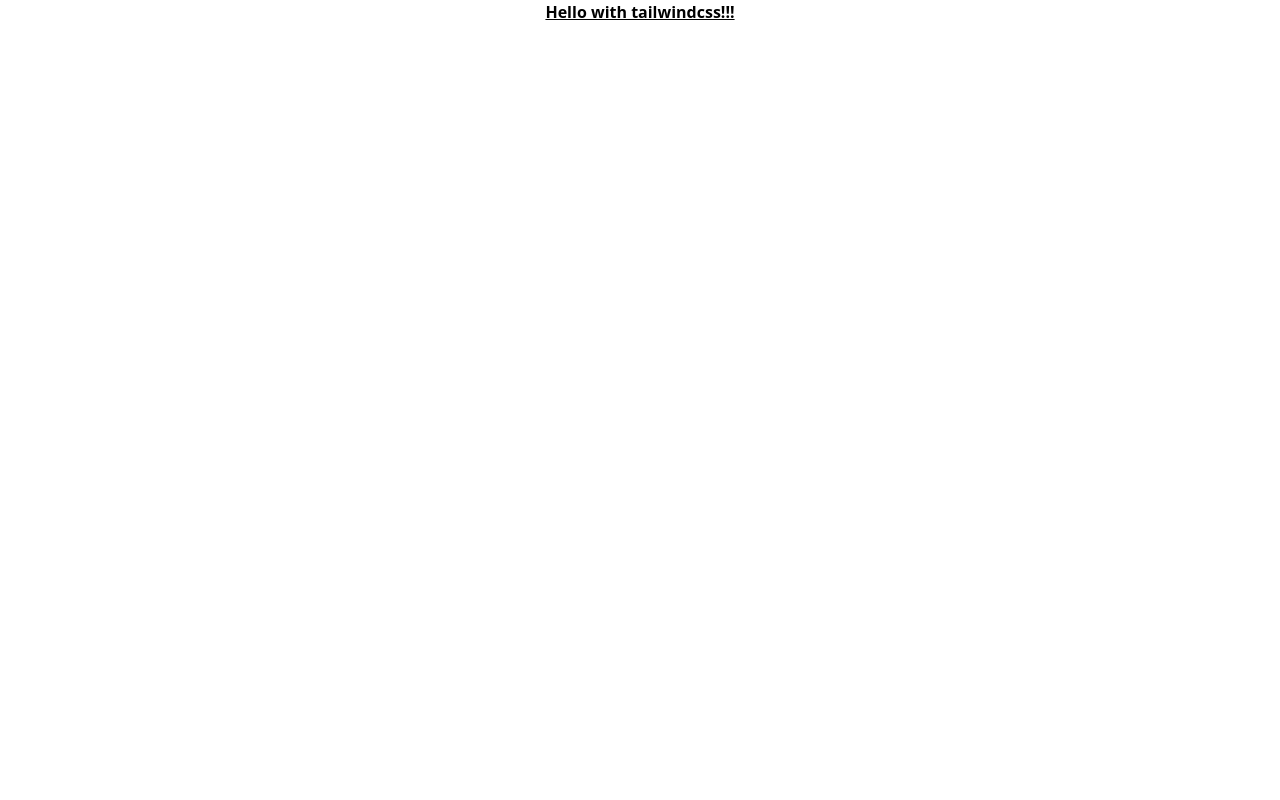
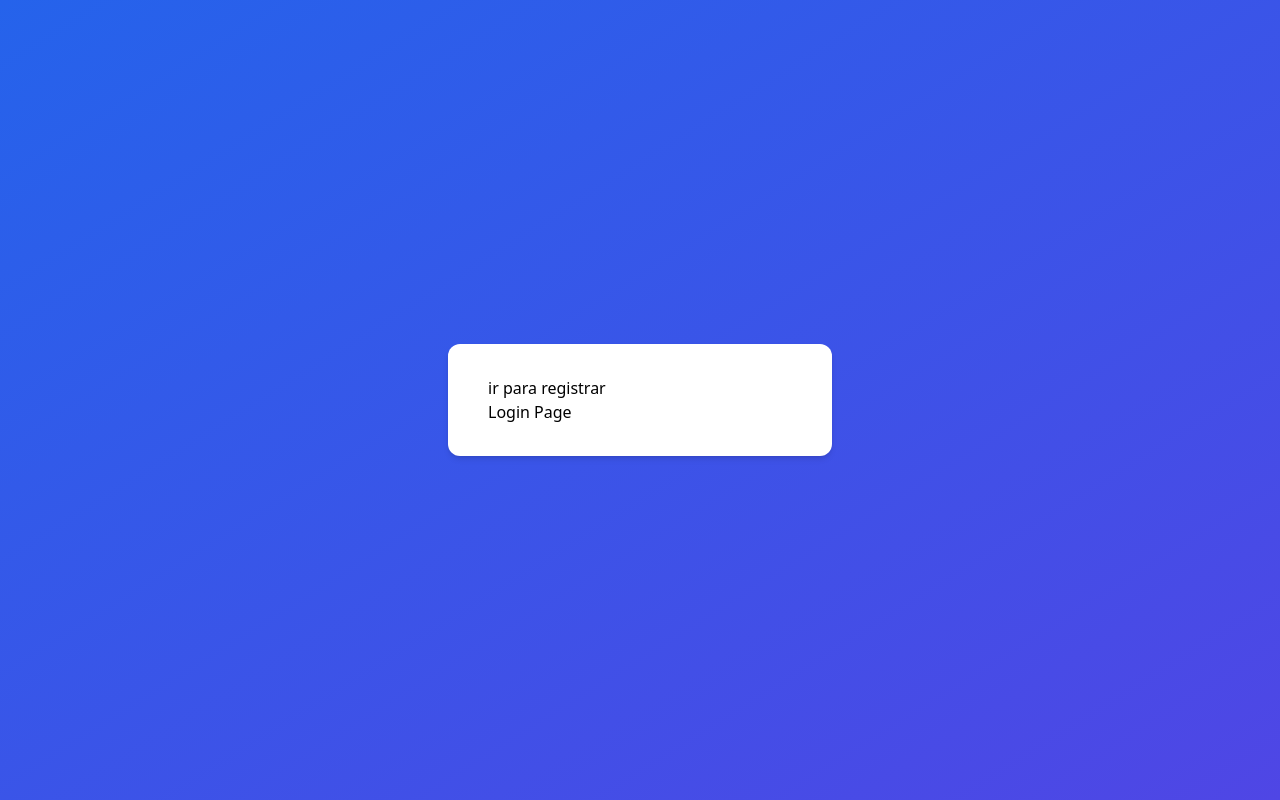
Before and after one commit to zC4sTr0/desafio-qrcapital, a React (Create React App) app in the folder frontend/: page / in a window 1280 px wide. Built offline with nearby package versions, Linux system fonts and the light colour scheme.

Commit message:
feat(frontend): First two pages and React Router Created login and register page Added react-router dependency to navigate between pages Created design of two test pages to evaluate best styling

```diff
--- a/frontend/package.json
+++ b/frontend/package.json
@@ -8,6 +8,7 @@
     "@testing-library/user-event": "^13.5.0",
     "react": "^18.2.0",
     "react-dom": "^18.2.0",
+    "react-router-dom": "^6.4.5",
     "react-scripts": "5.0.1",
     "web-vitals": "^2.1.4"
   },
--- a/frontend/src/App.css
+++ /dev/null
@@ -1,38 +0,0 @@
-.App {
-  text-align: center;
-}
-
-.App-logo {
-  height: 40vmin;
-  pointer-events: none;
-}
-
-@media (prefers-reduced-motion: no-preference) {
-  .App-logo {
-    animation: App-logo-spin infinite 20s linear;
-  }
-}
-
-.App-header {
-  background-color: #282c34;
-  min-height: 100vh;
-  display: flex;
-  flex-direction: column;
-  align-items: center;
-  justify-content: center;
-  font-size: calc(10px + 2vmin);
-  color: white;
-}
-
-.App-link {
-  color: #61dafb;
-}
-
-@keyframes App-logo-spin {
-  from {
-    transform: rotate(0deg);
-  }
-  to {
-    transform: rotate(360deg);
-  }
-}
--- a/frontend/src/App.js
+++ b/frontend/src/App.js
@@ -1,11 +1,18 @@
-import "./App.css";
+import Login from "./pages/login.js";
+import Register from "./pages/register.js";
+import { BrowserRouter, Route, Link, Routes } from "react-router-dom";
+
+var isLogined = false;
 
 function App() {
   return (
-    <div className="App">
-      <h1 className="text-3x1 font-bold underline">
-        Hello with tailwindcss!!!
-      </h1>
+    <div>
+      <BrowserRouter>
+        <Routes>
+          <Route path="/" exact element={<Login />}></Route>
+          <Route path="/register" element={<Register />}></Route>
+        </Routes>
+      </BrowserRouter>
     </div>
   );
 }
--- /dev/null
+++ b/frontend/src/pages/login.js
@@ -0,0 +1,15 @@
+import React from "react";
+import { Link } from "react-router-dom";
+
+const Login = () => {
+  return (
+    <div class="h-screen bg-gradient-to-br from-blue-600 to-indigo-600 flex justify-center items-center w-full">
+      <div class="bg-white px-10 py-8 rounded-xl w-screen shadow-md max-w-sm">
+        <Link to={"/register"}> ir para registrar </Link>
+        <h1>Login Page</h1>
+      </div>
+    </div>
+  );
+};
+
+export default Login;
--- /dev/null
+++ b/frontend/src/pages/register.js
@@ -0,0 +1,15 @@
+import React from "react";
+import { Link } from "react-router-dom";
+
+const Register = () => {
+  return (
+    <div class="h-screen bg-gradient-to-bl from-black to-stone-400 flex justify-center items-center w-full">
+      <div class="bg-white px-10 py-8 rounded-xl w-screen shadow-md max-w-sm">
+        <h1>Register Page</h1>
+        <Link to={"/"}> ir para login </Link>
+      </div>
+    </div>
+  );
+};
+
+export default Register;
```
Also changed, not shown: frontend/src/setupTests.js (deleted, +0 -5 lines), frontend/src/logo.svg (deleted), 1 other file (tests, documents, lock files or other folders).
